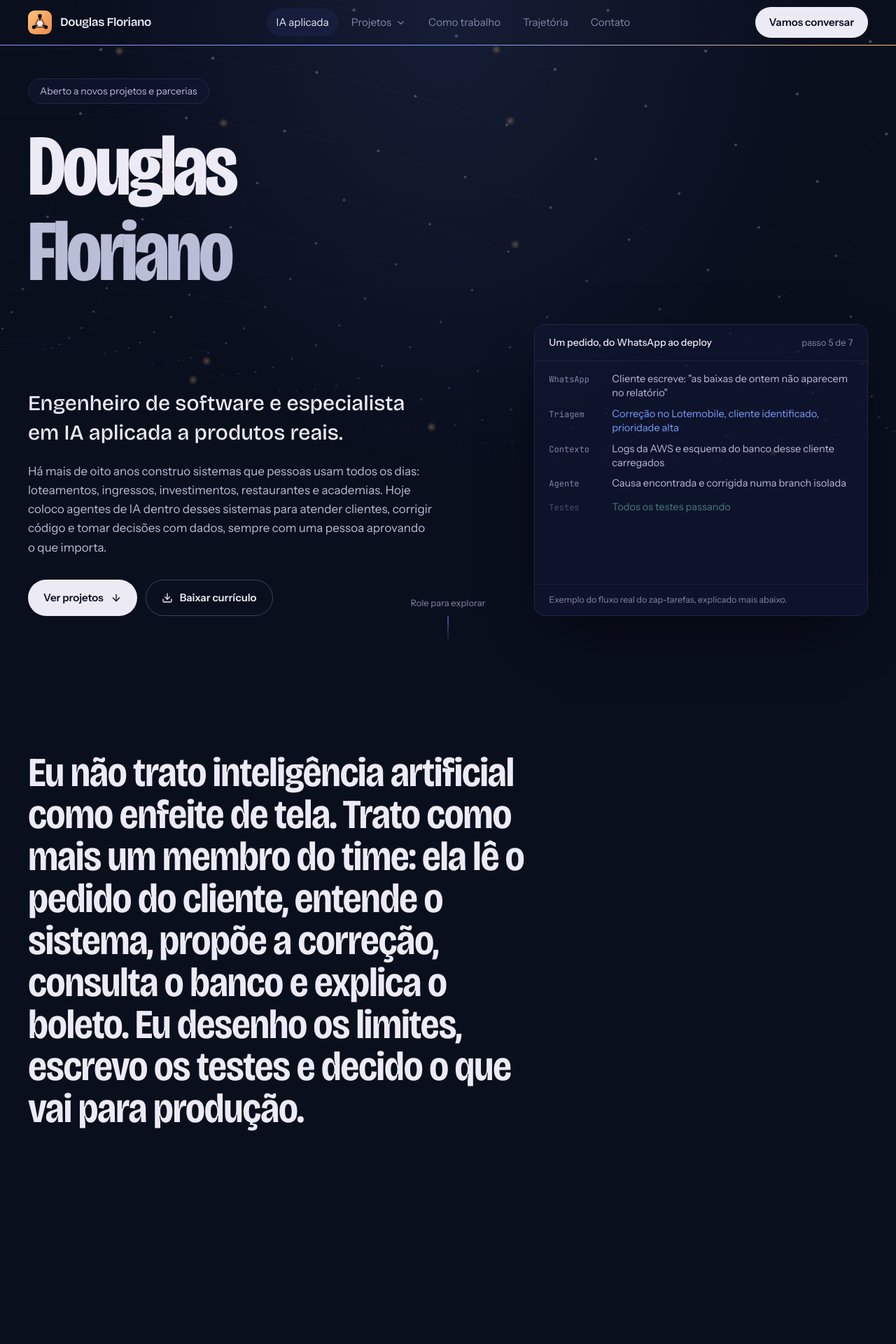
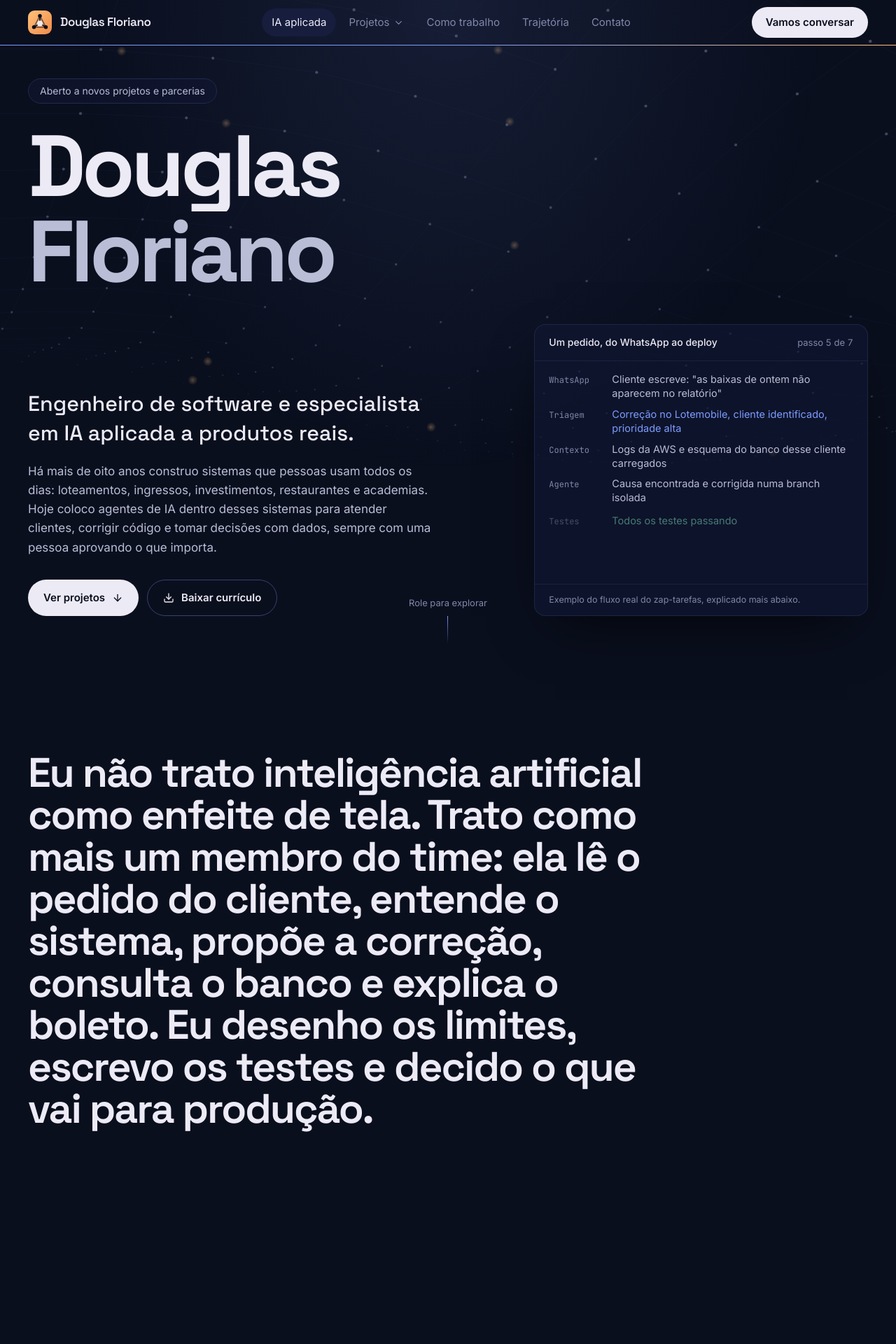
Before and after one commit to douglas-floriano/douglas-floriano.github.io, a React (Vite) app: page / in a window 1280 px wide. Shown: the top 1920 px of the page at 70% size. Built offline with nearby package versions, Linux system fonts and the light colour scheme.

Commit message:
Troca a fonte para Space Grotesk e Inter e reduz espaços vazios
Seções presas ao scroll ficaram mais curtas, margens entre seções
menores e a ficha do projeto mostra só as caixas de números usadas.

```diff
--- a/src/components/Contact.tsx
+++ b/src/components/Contact.tsx
@@ -23,7 +23,7 @@ export default function Contact() {
   }
 
   return (
-    <section id="contato" data-field="torus" className="relative min-h-[100svh] flex items-center py-28">
+    <section id="contato" data-field="torus" className="relative flex items-center py-24 sm:py-28">
       <div className="page">
         <div className="max-w-4xl mx-auto text-center">
           <p className="kicker">Contato</p>
--- a/src/components/Journey.tsx
+++ b/src/components/Journey.tsx
@@ -40,14 +40,14 @@ export default function Journey() {
   const h = useTransform(scrollYProgress, [0, 1], ['0%', '100%'])
 
   return (
-    <section id="trajetoria" data-field="cloud" className="relative py-28">
+    <section id="trajetoria" data-field="cloud" className="relative py-20 sm:py-24">
       <div className="page">
         <div className="max-w-3xl">
           <p className="kicker">Trajetória</p>
           <h2 className="mt-4 h-sec text-[clamp(2.4rem,5vw,4.2rem)]">Oito anos colocando sistemas no ar.</h2>
         </div>
 
-        <ol ref={ref} className="relative mt-16 ml-2 sm:ml-0">
+        <ol ref={ref} className="relative mt-12 ml-2 sm:ml-0">
           <div className="absolute left-[7px] sm:left-[199px] top-2 bottom-2 w-px bg-line" aria-hidden>
             <motion.div style={{ height: h }} className="w-px bg-gradient-to-b from-spark to-signal" />
           </div>
@@ -58,7 +58,7 @@ export default function Journey() {
               whileInView={{ opacity: 1, y: 0 }}
               viewport={{ once: true, margin: '-15% 0px' }}
               transition={{ duration: 0.6 }}
-              className="relative grid sm:grid-cols-[200px_1fr] gap-2 sm:gap-12 pl-8 sm:pl-0 pb-14 last:pb-0"
+              className="relative grid sm:grid-cols-[200px_1fr] gap-2 sm:gap-12 pl-8 sm:pl-0 pb-10 last:pb-0"
             >
               <span className={`absolute left-0 sm:left-[192px] top-1.5 w-[15px] h-[15px] rounded-full border-2 ${i === 0 ? 'border-spark bg-spark/30' : 'border-signal bg-night'}`} />
               <p className="text-[15px] text-muted tnum sm:pt-0.5 sm:pr-8 sm:text-right">{e.when}</p>
--- a/src/components/Pipeline.tsx
+++ b/src/components/Pipeline.tsx
@@ -64,7 +64,7 @@ export default function Pipeline() {
   const step = STEPS[active]
 
   return (
-    <section ref={ref} data-field="helix" className="relative" style={{ height: `${STEPS.length * 70 + 40}vh` }} aria-label="Fluxo de um pedido">
+    <section ref={ref} data-field="helix" className="relative" style={{ height: `${STEPS.length * 45 + 60}vh` }} aria-label="Fluxo de um pedido">
       <div className="sticky top-0 min-h-[100svh] flex items-center pt-20 pb-10">
         <div className="page w-full">
           <div className="max-w-3xl">
--- a/src/components/Process.tsx
+++ b/src/components/Process.tsx
@@ -31,7 +31,7 @@ function Step({ s, i, total }: { s: (typeof STEPS)[number]; i: number; total: nu
   const x = useTransform(scrollYProgress, [0, 1], [24, 0])
   const width = useTransform(scrollYProgress, [0, 1], ['0%', '100%'])
   return (
-    <motion.li ref={ref} style={{ opacity, x }} className="relative py-9">
+    <motion.li ref={ref} style={{ opacity, x }} className="relative py-7">
       <div className="absolute top-0 inset-x-0 h-px bg-line">
         <motion.div style={{ width }} className="h-px bg-signal" />
       </div>
@@ -48,7 +48,7 @@ function Step({ s, i, total }: { s: (typeof STEPS)[number]; i: number; total: nu
 
 export default function Process() {
   return (
-    <section id="processo" data-field="cloud" className="relative py-28">
+    <section id="processo" data-field="cloud" className="relative py-20 sm:py-24">
       <div className="page grid grid-cols-1 lg:grid-cols-12 gap-10">
         <div className="lg:col-span-4">
           <div className="lg:sticky lg:top-28">
--- a/src/components/ProjectSheet.tsx
+++ b/src/components/ProjectSheet.tsx
@@ -60,7 +60,7 @@ export default function ProjectSheet({ project, onClose }: Props) {
               <p className="mt-3 text-[15px] text-muted">Meu papel: {project.role}</p>
 
               {project.metrics && (
-                <dl className="mt-8 grid grid-cols-2 sm:grid-cols-4 gap-px bg-line rounded-2xl overflow-hidden border border-line">
+                <dl className={`mt-8 grid grid-cols-2 ${['', 'sm:grid-cols-1', 'sm:grid-cols-2', 'sm:grid-cols-3', 'sm:grid-cols-4'][Math.min(project.metrics.length, 4)]} gap-px bg-line rounded-2xl overflow-hidden border border-line`}>
                   {project.metrics.map((m) => (
                     <div key={m.label} className="bg-deep px-5 py-5">
                       <dt className="text-[13px] text-muted">{m.label}</dt>
--- a/src/components/Stack.tsx
+++ b/src/components/Stack.tsx
@@ -36,7 +36,7 @@ const MARQUEE = ['Laravel', 'React', 'Claude', 'TypeScript', 'AWS', 'Expo', 'Ope
 
 export default function Stack() {
   return (
-    <section id="stack" data-field="cloud" className="relative py-28 overflow-hidden">
+    <section id="stack" data-field="cloud" className="relative py-20 sm:py-24 overflow-hidden">
       <div className="page">
         <div className="grid grid-cols-1 lg:grid-cols-12 gap-8 items-end">
           <div className="lg:col-span-7">
@@ -66,7 +66,7 @@ export default function Stack() {
         </div>
       </div>
 
-      <div className="mt-20 select-none" aria-hidden>
+      <div className="mt-12 select-none" aria-hidden>
         <div className="marquee flex w-max">
           {[0, 1].map((k) => (
             <div key={k} className="flex shrink-0">
--- a/src/components/Statement.tsx
+++ b/src/components/Statement.tsx
@@ -5,7 +5,7 @@ const TEXT =
   'Eu não trato inteligência artificial como enfeite de tela. Trato como mais um membro do time: ela lê o pedido do cliente, entende o sistema, propõe a correção, consulta o banco e explica o boleto. Eu desenho os limites, escrevo os testes e decido o que vai para produção.'
 
 // As palavras acendem uma a uma e terminam todas brancas antes de a seção sair da tela.
-const END = 0.72
+const END = 0.8
 
 function Word({ word, range, progress }: { word: string; range: [number, number]; progress: MotionValue<number> }) {
   const opacity = useTransform(progress, range, [0.18, 1])
@@ -34,7 +34,7 @@ export default function Statement() {
   const step = END / words.length
 
   return (
-    <section ref={ref} data-field="cloud" className="relative h-[240vh]" aria-label="Como enxergo a IA">
+    <section ref={ref} data-field="cloud" className="relative h-[170vh]" aria-label="Como enxergo a IA">
       <div className="sticky top-0 h-[100svh] flex items-center">
         <div className="page">
           <p className="h-sec text-[clamp(1.9rem,4.6vw,4.1rem)] max-w-[24ch] text-text">
--- a/src/index.css
+++ b/src/index.css
@@ -1,4 +1,4 @@
-@import url('https://fonts.googleapis.com/css2?family=Bricolage+Grotesque:opsz,wdth,wght@12..96,75..100,300..800&family=Instrument+Sans:ital,wght@0,400..700;1,400..700&family=JetBrains+Mono:wght@400;500&display=swap');
+@import url('https://fonts.googleapis.com/css2?family=Space+Grotesk:wght@300..700&family=Inter:wght@300..800&family=JetBrains+Mono:wght@400;500&display=swap');
 
 @tailwind base;
 @tailwind components;
@@ -13,6 +13,10 @@
   --signal: #7C9CFF;
   --spark: #FFC27A;
   color-scheme: dark;
+  --font-display: 'Space Grotesk', ui-sans-serif, sans-serif;
+  --font-body: 'Inter', ui-sans-serif, system-ui, sans-serif;
+  --mega-track: -0.045em;
+  --sec-track: -0.035em;
 }
 
 html { background: var(--night); overflow-x: clip; }
@@ -23,7 +27,7 @@ body {
   margin: 0;
   background: var(--night);
   color: var(--text);
-  font-family: 'Instrument Sans', ui-sans-serif, system-ui, sans-serif;
+  font-family: var(--font-body);
   font-size: 17px;
   line-height: 1.6;
   -webkit-font-smoothing: antialiased;
@@ -38,22 +42,20 @@ img { max-width: 100%; display: block; }
 ::-webkit-scrollbar-track { background: var(--night); }
 ::-webkit-scrollbar-thumb { background: #2C355E; border: 3px solid var(--night); border-radius: 99px; }
 
-.font-display { font-family: 'Bricolage Grotesque', ui-sans-serif, sans-serif; font-optical-sizing: auto; }
+.font-display { font-family: var(--font-display); font-optical-sizing: auto; }
 .tnum { font-variant-numeric: tabular-nums; }
 
 /* Títulos: a largura condensa conforme o tamanho, dá personalidade ao tipo */
 .h-mega {
-  font-family: 'Bricolage Grotesque', sans-serif;
+  font-family: var(--font-display);
   font-weight: 700;
-  font-variation-settings: 'wdth' 78;
-  letter-spacing: -0.035em;
+  letter-spacing: var(--mega-track);
   line-height: 0.92;
 }
 .h-sec {
-  font-family: 'Bricolage Grotesque', sans-serif;
+  font-family: var(--font-display);
   font-weight: 650;
-  font-variation-settings: 'wdth' 85;
-  letter-spacing: -0.025em;
+  letter-spacing: var(--sec-track);
   line-height: 1.02;
 }
 
--- a/tailwind.config.js
+++ b/tailwind.config.js
@@ -4,8 +4,8 @@ export default {
   theme: {
     extend: {
       fontFamily: {
-        sans: ['"Instrument Sans"', 'ui-sans-serif', 'system-ui', 'sans-serif'],
-        display: ['"Bricolage Grotesque"', 'ui-sans-serif', 'sans-serif'],
+        sans: ['var(--font-body)'],
+        display: ['var(--font-display)'],
         mono: ['"JetBrains Mono"', 'ui-monospace', 'monospace'],
       },
       colors: {
```
Also changed, not shown: src/components/Projects.tsx (+4 -4 lines).
